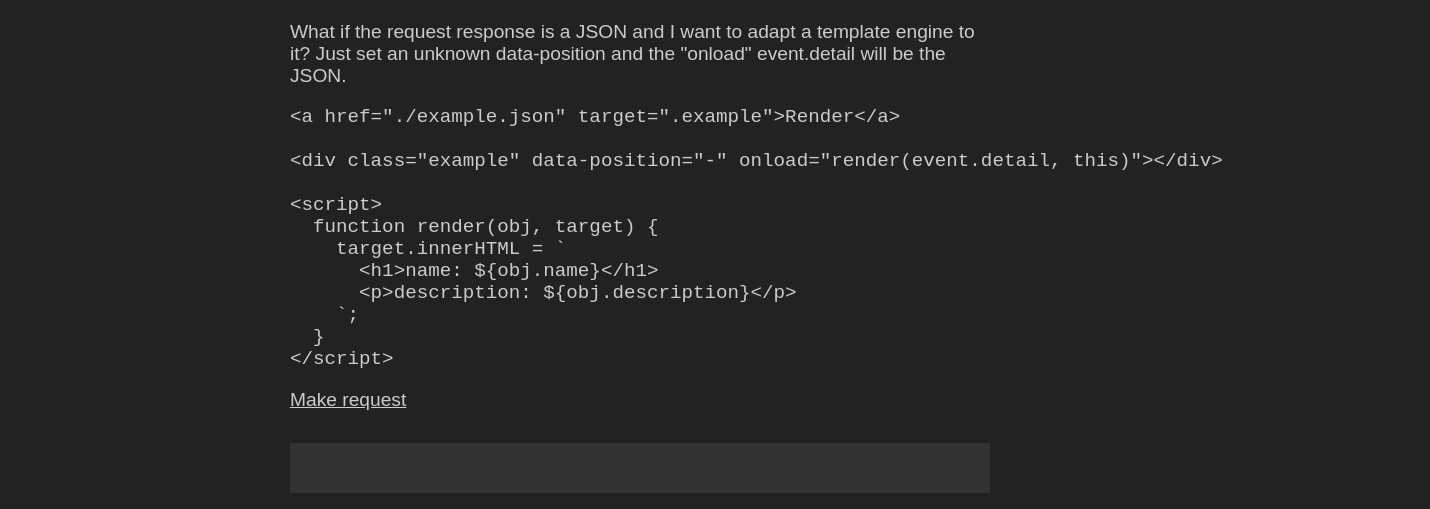
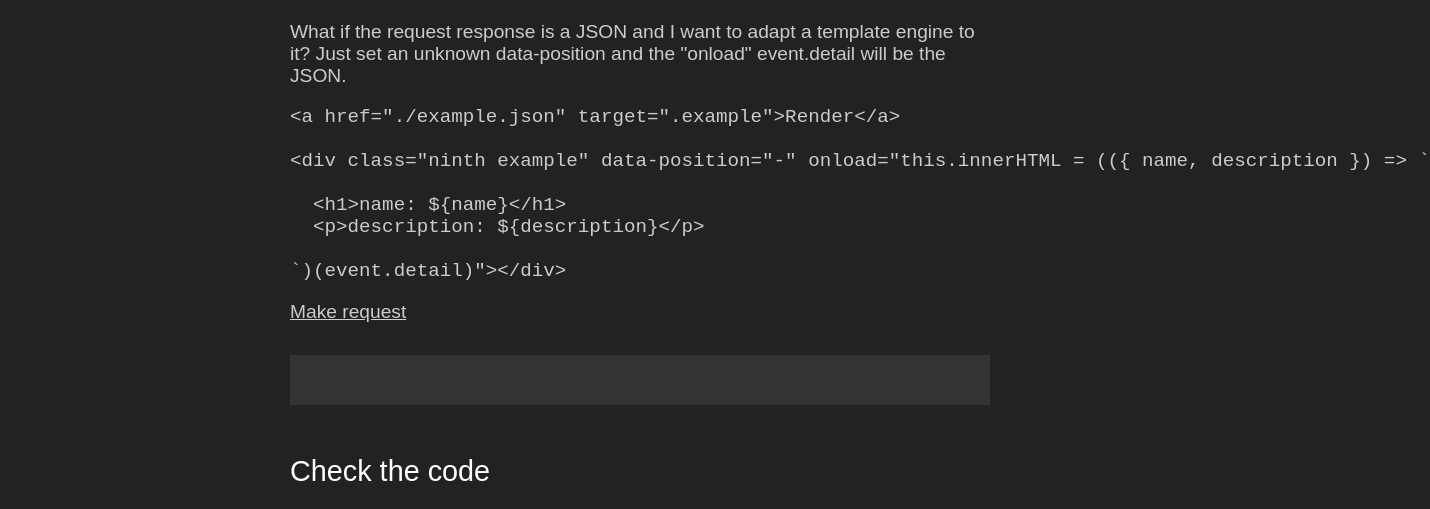
Before and after one commit to henriquegogo/heatmeal, a plain HTML site: page index.html in a window 1280 px wide. Shown: the part 4477-4986 px from the top of the page, 1430 px wide, since content can reach past the window. Drawn offline with Linux system fonts and the light colour scheme; a web font is replaced by a local one.

Commit message:
JSON rendering example

```diff
--- a/index.html
+++ b/index.html
@@ -197,29 +197,20 @@
 <pre class="highlight">
 &lt;a href="./example.json" target=".example">Render&lt;/a>
 
-&lt;div class="example" data-position="-" onload="render(event.detail, this)">&lt;/div>
+&lt;div class="ninth example" data-position="-" onload="this.innerHTML = (({ name, description }) => `
 
-&lt;script>
-  function render(obj, target) {
-    target.innerHTML = `
-      &lt;h1>name: ${obj.name}&lt;/h1>
-      &lt;p>description: ${obj.description}&lt;/p>
-    `;
-  }
-&lt;/script>
+  &lt;h1>name: ${name}&lt;/h1>
+  &lt;p>description: ${description}&lt;/p>
+
+`)(event.detail)">&lt;/div>
 </pre>
 
       <a href="./example.json" target=".ninth.example">Make request</a>
       <br /><br />
-      <div class="ninth example" data-position="-" onload="render(event.detail, this)"></div>
-      <script>
-        function render(obj, target) {
-          target.innerHTML = `
-            <h1>name: ${obj.name}</h1>
-            <p>description: ${obj.description}</p>
-          `;
-        }
-      </script>
+      <div class="ninth example" data-position="-" onload="this.innerHTML = (({ name, description }) => `
+        <h1>name: ${name}</h1>
+        <p>description: ${description}</p>
+      `)(event.detail)"></div>
 
       <h2>Check the code</h2>
       <p>See what's happening behind the scenes. Don't be afraid, is less than 50 lines of code.</p>
```
